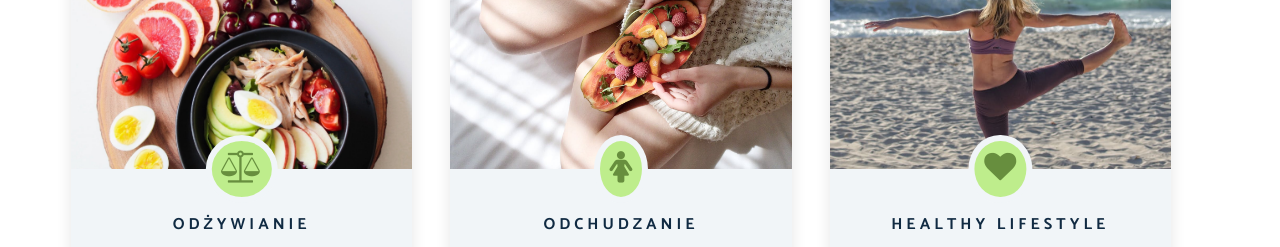
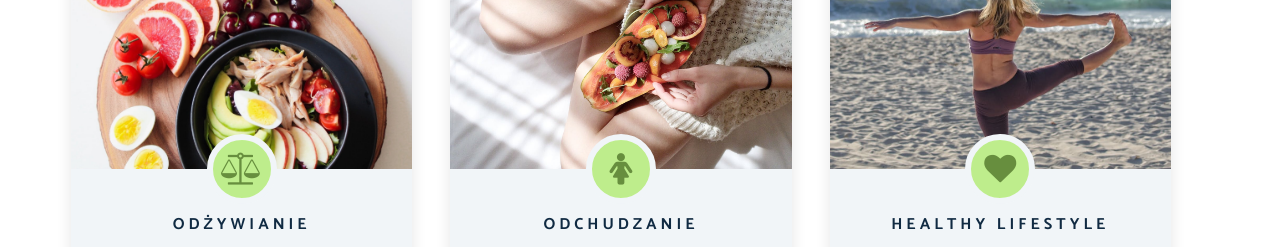
Before and after one commit to Pawel-Chmiel/probio-planet, a plain HTML site: page index.html in a window 1280 px wide. Shown: the part 2460-2707 px from the top of the page. Drawn offline with Linux system fonts and the light colour scheme.

Commit message:
change icons position

```diff
--- a/css/styles.css
+++ b/css/styles.css
@@ -563,6 +563,11 @@ Services
 }
 .service-icon {
   position: absolute;
+  width: 70px;
+  height: 70px;
+  display: flex;
+  justify-content: center;
+  align-items: center;
   left: 50%;
   bottom: 0;
   font-size: 2rem;
```
Also changed, not shown: 1 other file.
